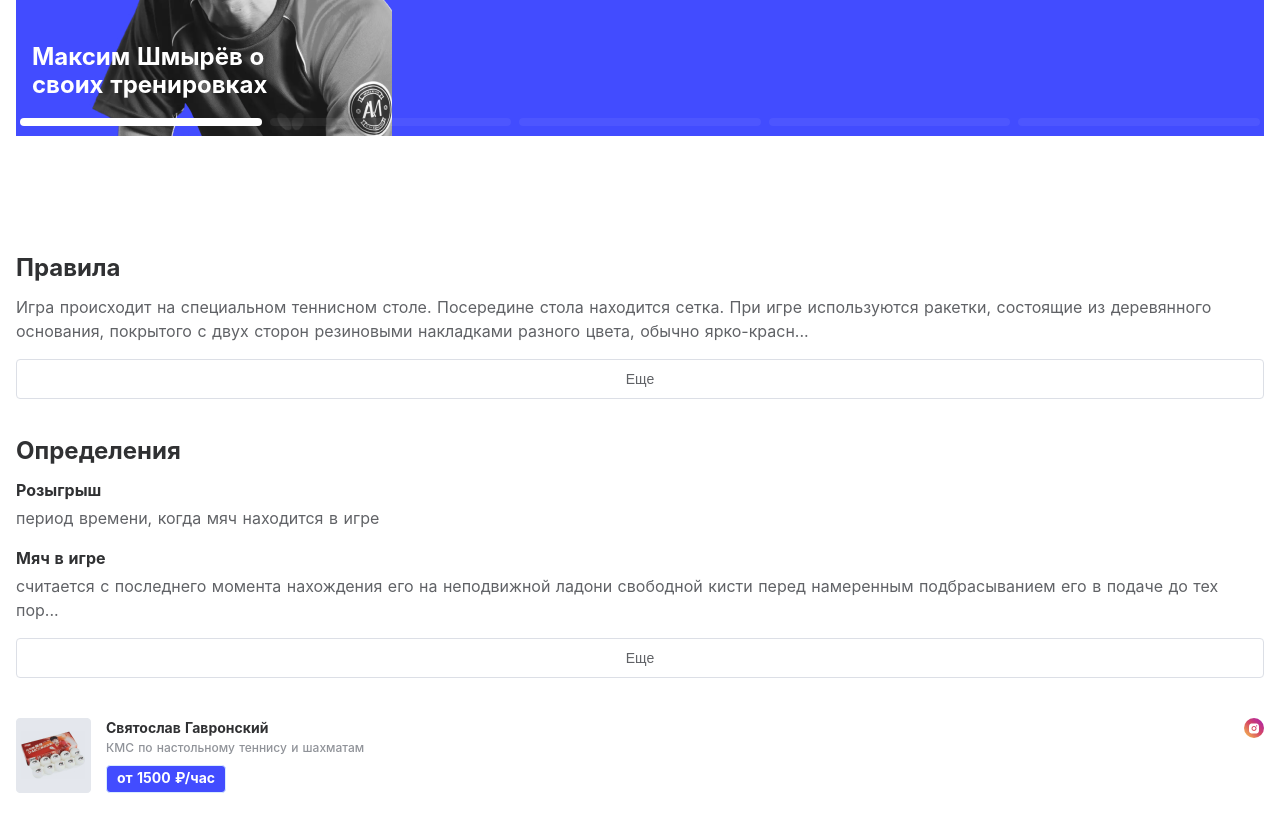
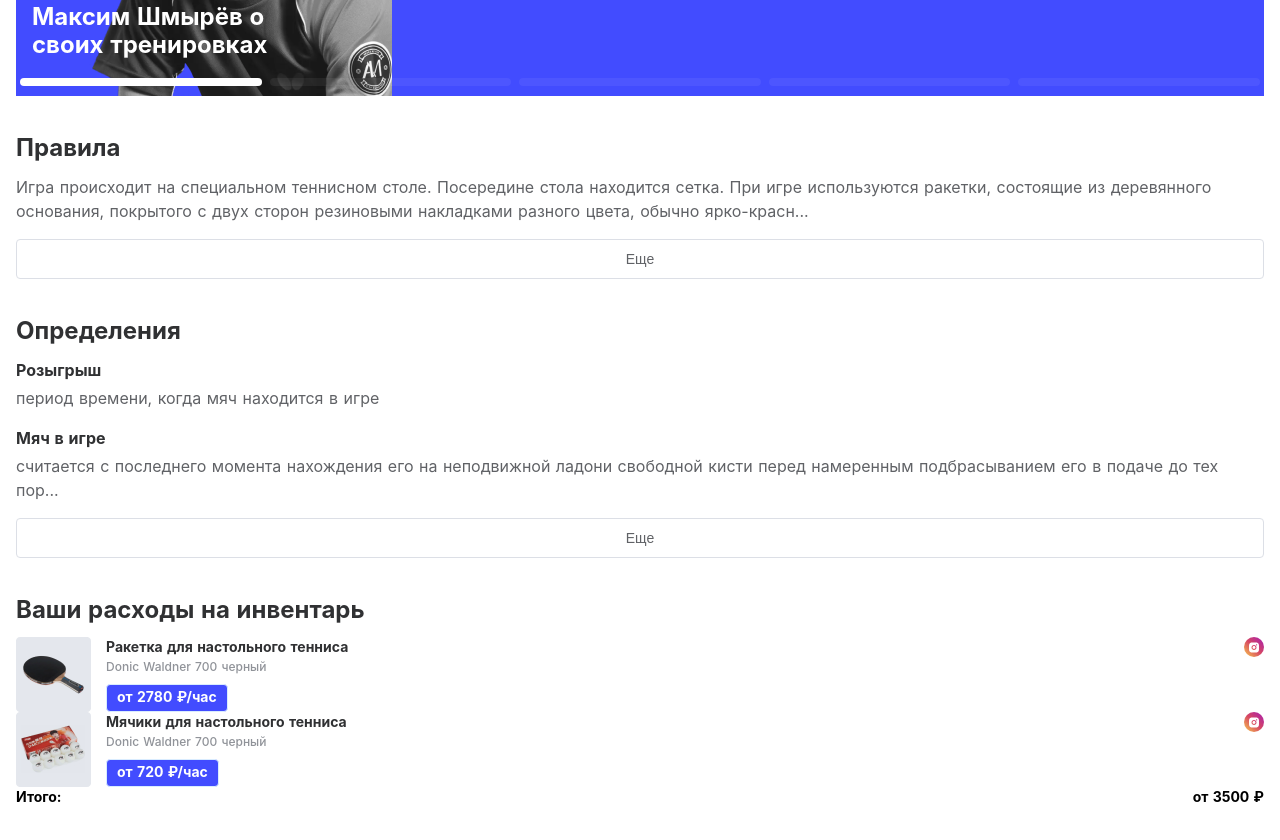
Before and after one commit to sibirRk/hackaton, a Nuxt app: page /sport/0 in a window 1280 px wide. Shown: the part 1200-2040 px from the top of the page. Built offline with nearby package versions, Linux system fonts and the light colour scheme; what vue-yandex-maps would draw is missing.

Commit message:
spendings

```diff
--- a/assets/styles/common.scss
+++ b/assets/styles/common.scss
@@ -11,6 +11,7 @@ body {
 .fade-enter-active, .fade-leave-active {
   transition: opacity .5s;
 }
+
 .fade-enter, .fade-leave-to /* .fade-leave-active до версии 2.1.8 */ {
   opacity: 0;
 }
--- a/pages/sport/_code.vue
+++ b/pages/sport/_code.vue
@@ -84,8 +84,16 @@
                   glossaryShort ? "Еще" : "Скрыть"
                 }}</el-button>
               </section>
+
+              <section class="section">
+                <h2 class="section__title">Ваши расходы на инвентарь</h2>
+                <list-item v-for="(card, index) in cards" :key="index" :item="card" />
+                <div class="spendings">
+                  <span class="spendings__total">Итого:</span>
+                  <span class="spendings__sum">от {{ spendingsTotal }} ₽</span>
+                </div>
+              </section>
             </div>
-            <list-item v-for="(card, index) in cards" :key="index" :item="card" />
           </div>
 
           <div class="panel panel_practice" v-if="tab === 'practice'"></div>
@@ -113,12 +121,19 @@ export default {
       glossaryShort: true,
       cards: [
         {
+          image: "/images/items/item-2.png",
+          title: "Ракетка для настольного тенниса",
+          description: "Donic Waldner 700 черный",
+          price: 2780,
+          instagram: "/images/instagramm.svg"
+        },
+        {
           image: "/images/items/item-1.png",
-          title: "Святослав Гавронский",
-          description: "КМС по настольному теннису и шахматам",
-          price: 1500,
+          title: "Мячики для настольного тенниса",
+          description: "Donic Waldner 700 черный",
+          price: 720,
           instagram: "/images/instagramm.svg"
-        }
+        },
       ]
     };
   },
@@ -130,6 +145,14 @@ export default {
 
     printGlossary() {
       return this.printShort(this.glossaryShort, this.glossary);
+    },
+
+    spendingsTotal() {
+      let sum = 0;
+      this.cards.forEach(el => {
+        sum += el.price;
+      })
+      return sum;
     }
   },
 
@@ -235,7 +258,13 @@ export default {
   }
 
   .panel {
-    padding: 40px 0;
+    padding-bottom: 40px;
+
+    .sport-information {
+      & + .section {
+        margin-bottom: 0;
+      }
+    }
   }
 
   .section {
@@ -277,5 +306,13 @@ export default {
       }
     }
   }
+
+  .spendings {
+    display: flex;
+    justify-content: space-between;
+    font-size: 14px;
+    line-height: 20px;
+    font-weight: bold;
+  }
 }
 </style>
```
Also changed, not shown: static/images/iPhone 11 Pro/Frame 76.svg (added), static/images/logo.svg.
